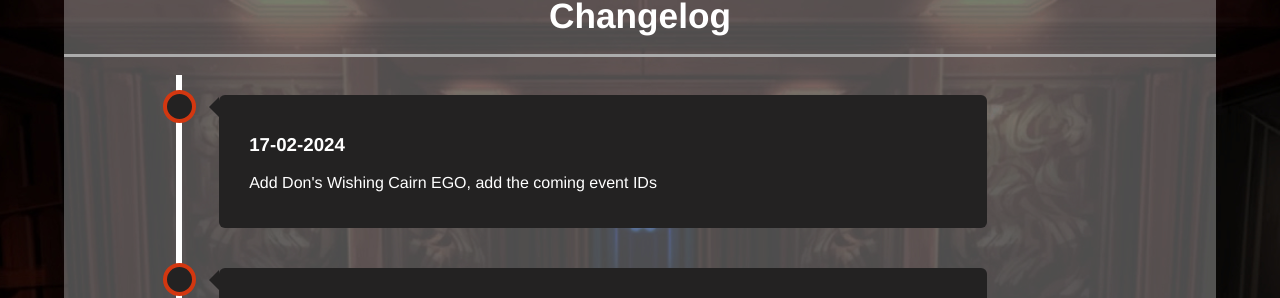
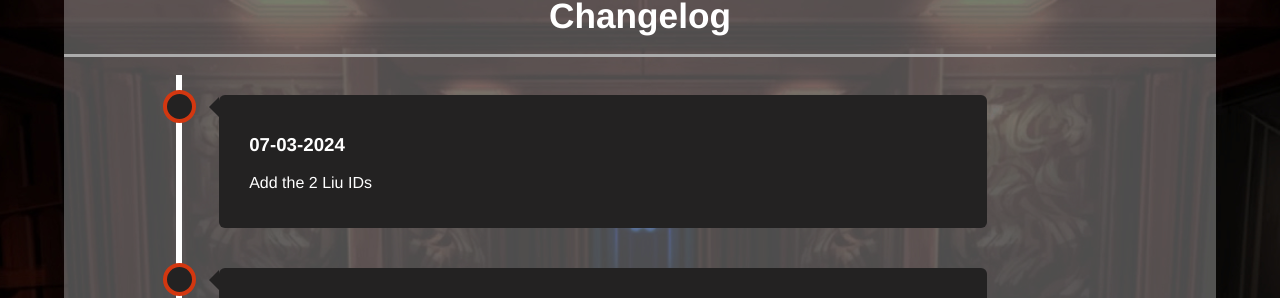
Before and after one commit to xfdxfdxfd/dantedoglcb, a Vue app: page /LCB/Changelog in a window 1280 px wide. Shown: the part 158-456 px from the top of the page. Built offline with nearby package versions, Linux system fonts and the light colour scheme.

Commit message:
Add Liu IDs

```diff
--- a/src/components/data.js
+++ b/src/components/data.js
@@ -65,7 +65,8 @@ export default {
                         "R.B. Chef de Cuisine Ryoshu": { rarity: "Rarity000", uptied: "0", level:1 },
                         "Kurokumo Clan Wakashu Ryoshu": { rarity: "Rarity000", uptied: "0", level:1 },
                         "Seven Assoc. South Section 6 Ryoshu": { rarity: "Rarity00", uptied: "0", level:1 },
-                        "LCCB Assistant Manager Ryoshu": { rarity: "Rarity00", uptied: "0", level:1 },
+                        "LCCB Assistant Manager Ryoshu": { rarity: "Rarity00", uptied: "0", level: 1 },
+                        "Liu Association South Section 4 Ryoshu": { rarity: "Rarity00", uptied: "0", level:1 },
                         "LCB Sinner Ryoshu": { rarity: "Rarity0", uptied: "0", level:1 },
                     },
                     EGOs: {
@@ -156,7 +157,8 @@ export default {
                     IDs: {
                         "Kurokumo Clan Wakashu Rodion": { rarity: "Rarity000", uptied: "0", level:1 },
                         "Rosespanner Workshop Rep Rodion": { rarity: "Rarity000", uptied: "0", level:1 },
-                        "Dieci Assoc. South Section 4 Rodion": { rarity: "Rarity000", uptied: "0", level:1 },
+                        "Dieci Assoc. South Section 4 Rodion": { rarity: "Rarity000", uptied: "0", level: 1 },
+                        "Liu Association South Section 4 Director Rodion": { rarity: "Rarity000", uptied: "0", level:1 },
                         "LCCB Assistant Manager Rodion": { rarity: "Rarity00", uptied: "0", level:1 },
                         "Zwei Assoc. South Section 5 Rodion": { rarity: "Rarity00", uptied: "0", level:1 },
                         "N Corp. Mittelhammer Rodion": { rarity: "Rarity00", uptied: "0", level:1 },
--- a/src/locales/en.json
+++ b/src/locales/en.json
@@ -39,6 +39,7 @@
     "Changelog24-01-2024":"Add 2 Dieci IDs, add the EXP Calculator, improve UI",
     "Changelog07-02-2024":"Add The Pequod Captain Ishmael",
     "Changelog17-02-2024":"Add Don's Wishing Cairn EGO, add the coming event IDs",
+    "Changelog07-03-2024":"Add the 2 Liu IDs",
 
     "Effloresced E.G.O::Spicebush YiSang":"Effloresced E.G.O::Spicebush YiSang",
     "Blade Lineage Salsu YiSang":"Blade Lineage Salsu YiSang",
@@ -71,6 +72,7 @@
     "R.B. Chef de Cuisine Ryoshu":"R.B. Chef de Cuisine Ryoshu",
     "Kurokumo Clan Wakashu Ryoshu":"Kurokumo Clan Wakashu Ryoshu",
     "Seven Assoc. South Section 6 Ryoshu":"Seven Assoc. South Section 6 Ryoshu",
+    "Liu Association South Section 4 Ryoshu":"Liu Association South Section 4 Ryoshu",
     "LCB Sinner Ryoshu":"LCB Sinner Ryoshu",
     "LCCB Assistant Manager Ryoshu":"LCCB Assistant Manager Ryoshu",
 
@@ -112,6 +114,7 @@
     "Kurokumo Clan Wakashu Rodion":"Kurokumo Clan Wakashu Rodion",
     "Rosespanner Workshop Rep Rodion":"Rosespanner Workshop Rep Rodion",
     "Dieci Assoc. South Section 4 Rodion":"Dieci Assoc. South Section 4 Rodion",
+    "Liu Association South Section 4 Director Rodion":"Liu Association South Section 4 Director Rodion",
     "LCCB Assistant Manager Rodion":"LCCB Assistant Manager Rodion",
     "Zwei Assoc. South Section 5 Rodion":"Zwei Assoc. South Section 5 Rodion",
     "N Corp. Mittelhammer Rodion":"N Corp. Mittelhammer Rodion",
--- a/src/locales/zh.json
+++ b/src/locales/zh.json
@@ -39,6 +39,7 @@
     "Changelog24-01-2024":"新增十箱十鴻，新增升等計算器，改善UI",
     "Changelog07-02-2024":"新增船瑪",
     "Changelog17-02-2024":"新增唐的許願石，新增活動人格",
+    "Changelog07-03-2024":"新增六良和六羅",
 
     "Effloresced E.G.O::Spicebush YiSang":"花箱",
     "Blade Lineage Salsu YiSang":"劍箱",
@@ -71,6 +72,7 @@
     "R.B. Chef de Cuisine Ryoshu":"廚良",
     "Kurokumo Clan Wakashu Ryoshu":"黑雲良",
     "Seven Assoc. South Section 6 Ryoshu":"七良",
+    "Liu Association South Section 4 Ryoshu":"六良",
     "LCB Sinner Ryoshu":"初始良",
     "LCCB Assistant Manager Ryoshu":"槍良",
 
@@ -112,6 +114,7 @@
     "Kurokumo Clan Wakashu Rodion":"黑雲羅",
     "Rosespanner Workshop Rep Rodion":"玫瑰羅",
     "Dieci Assoc. South Section 4 Rodion":"十羅",
+    "Liu Association South Section 4 Director Rodion":"六羅",
     "LCCB Assistant Manager Rodion":"LCCB羅",
     "Zwei Assoc. South Section 5 Rodion":"二羅",
     "N Corp. Mittelhammer Rodion":"N羅",
--- a/src/views/Changelog.vue
+++ b/src/views/Changelog.vue
@@ -7,6 +7,16 @@
                 <h2 class="separator"></h2>
                 &nbsp;
                 <!-- timeline item -->
+                <div class="timeline">
+                    <div class="container black">
+                        <div class="timelinecontent_black">
+                            <h3 style="text-align:left;">07-03-2024</h3>
+                            <p style="text-align:left;">{{ $t(`Changelog07-03-2024`) }}
+                            </p>
+
+                        </div>
+                    </div>
+                </div>
                 <div class="timeline">
                     <div class="container black">
                         <div class="timelinecontent_black">
```
